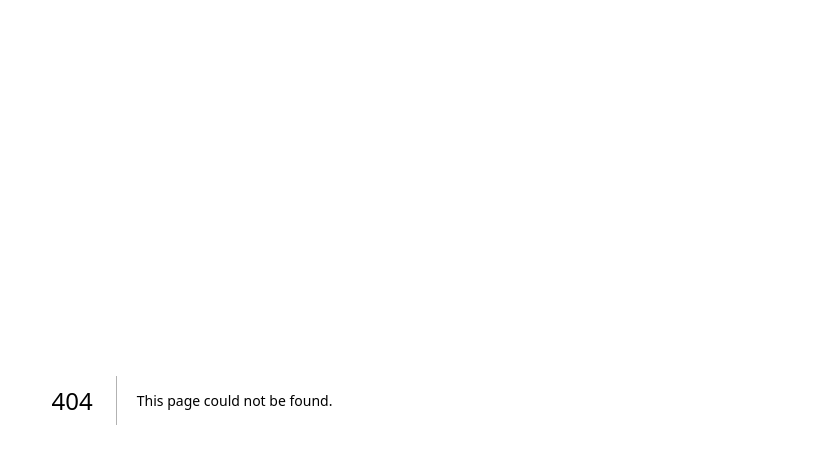
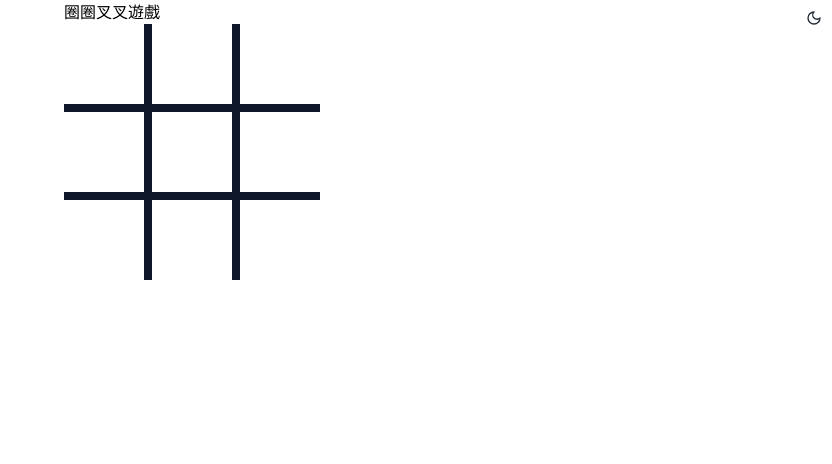
Before and after one commit to IOUKI/my-github-pages, a Next.js app: page /games/ticTacToe in a window 1280 px wide. Before the commit this address had no page. Shown: the top 464 px of the page, without its empty margins (448-1280 px from the left). Built offline with nearby package versions, Linux system fonts and the light colour scheme.

Commit message:
feat: 圈圈叉叉遊戲

```diff
--- /dev/null
+++ b/app/games/ticTacToe/page.tsx
@@ -0,0 +1,133 @@
+'use client'
+
+import React, { useState, useEffect } from 'react'
+
+// 判斷是否有三個相同的標記連成一條線
+const checkWinner = (board: (string | null)[]) => {
+  const lines = [
+    [0, 1, 2], [3, 4, 5], [6, 7, 8],  // 橫向
+    [0, 3, 6], [1, 4, 7], [2, 5, 8],  // 縱向
+    [0, 4, 8], [2, 4, 6]              // 斜向
+  ]
+
+  for (const line of lines) {
+    const [a, b, c] = line
+    if (board[a] && board[a] === board[b] && board[a] === board[c]) {
+      return board[a]  // 返回勝利者 'X' 或 'O'
+    }
+  }
+
+  return null // 沒有勝利者
+}
+
+// 尋找最佳格子：阻擋玩家或選擇最有利的格子
+const findBestMove = (board: (string | null)[]) => {
+  const lines = [
+    [0, 1, 2], [3, 4, 5], [6, 7, 8],  // 橫向
+    [0, 3, 6], [1, 4, 7], [2, 5, 8],  // 縱向
+    [0, 4, 8], [2, 4, 6]              // 斜向
+  ]
+
+  // 檢查是否有需要阻擋玩家的格子
+  for (const line of lines) {
+    const [a, b, c] = line
+    const values = [board[a], board[b], board[c]]
+    if (values.filter(v => v === 'X').length === 2 && values.includes(null)) {
+      return line[values.indexOf(null)] // 返回玩家快贏時的空格以阻擋
+    }
+  }
+
+  // 檢查是否有讓自己接近勝利的格子
+  for (const line of lines) {
+    const [a, b, c] = line
+    const values = [board[a], board[b], board[c]]
+    if (values.filter(v => v === 'O').length === 2 && values.includes(null)) {
+      return line[values.indexOf(null)] // 返回讓自己接近勝利的空格
+    }
+  }
+
+  // 隨機選擇剩下的空格
+  const availableMoves = board.map((value, index) => value === null ? index : -1).filter(index => index !== -1)
+  return availableMoves[Math.floor(Math.random() * availableMoves.length)]
+}
+
+// 使用這個 hook 來管理遊戲狀態
+const useGameState = () => {
+  const [board, setBoard] = useState<Array<string | null>>(Array(9).fill(null)) // 用 null 來表示每個格子都還沒選擇
+  const [isPlayerTurn, setIsPlayerTurn] = useState(true) // 玩家先攻
+  const [history, setHistory] = useState<{X: number[], O: number[]}>( {X: [], O: []} ) // 儲存 X 和 O 的歷史格子
+
+  // 判斷是否有勝利者
+  const winner = checkWinner(board)
+
+  // 更新格子
+  const handleClick = (index: number) => {
+    if (board[index] !== null || winner) return  // 如果該格已被標記或遊戲結束則不做處理
+
+    const newBoard = [...board]
+    const currentMark = isPlayerTurn ? 'X' : 'O' // 玩家先攻是 X，電腦後攻是 O
+    const newHistory = { ...history }
+    newBoard[index] = currentMark // 在相應格子上標記
+    if (currentMark === 'X') {
+      newHistory.X.push(index) // 玩家 X 放置標記
+    } else {
+      newHistory.O.push(index) // 電腦 O 放置標記
+    }
+
+    // 如果一方的標記數量達到 4，則移除最舊的標記
+    if (newHistory.X.length > 3) {
+      const oldestMoveX = newHistory.X.shift() // 移除最舊的 X
+      newBoard[oldestMoveX!] = null // 把該位置重置為 null
+    }
+
+    if (newHistory.O.length > 3) {
+      const oldestMoveO = newHistory.O.shift() // 移除最舊的 O
+      newBoard[oldestMoveO!] = null // 把該位置重置為 null
+    }
+
+    setBoard(newBoard)
+    setHistory(newHistory)
+    setIsPlayerTurn(!isPlayerTurn) // 交換回合
+  }
+
+  // 電腦回合
+  useEffect(() => {
+    if (!isPlayerTurn && !winner) {
+      const bestMove = findBestMove(board) // 尋找最佳格子
+      handleClick(bestMove)
+    }
+  }, [board, isPlayerTurn, winner])
+
+  return { board, handleClick, winner }
+}
+
+const Page = () => {
+  const { board, handleClick, winner } = useGameState()
+
+  useEffect(() => {
+    if (winner) {
+      alert(`${winner === 'X' ? '玩家' : '電腦'} 勝利！`)
+    }
+  }, [winner])
+
+  return (
+    <div className="w-full flex justify-center">
+      <div>
+        <h1>圈圈叉叉遊戲</h1>
+        <div className="grid grid-cols-3 gap-2 w-64 h-64 bg-slate-900 dark:bg-white">
+          {board.map((value, index) => (
+            <div
+              key={index}
+              className="flex items-center justify-center h-20 bg-white dark:bg-slate-900 cursor-pointer"
+              onClick={() => handleClick(index)} // 點擊格子時更新狀態
+            >
+              {value}
+            </div>
+          ))}
+        </div>
+      </div>
+    </div>
+  )
+}
+
+export default Page
```
